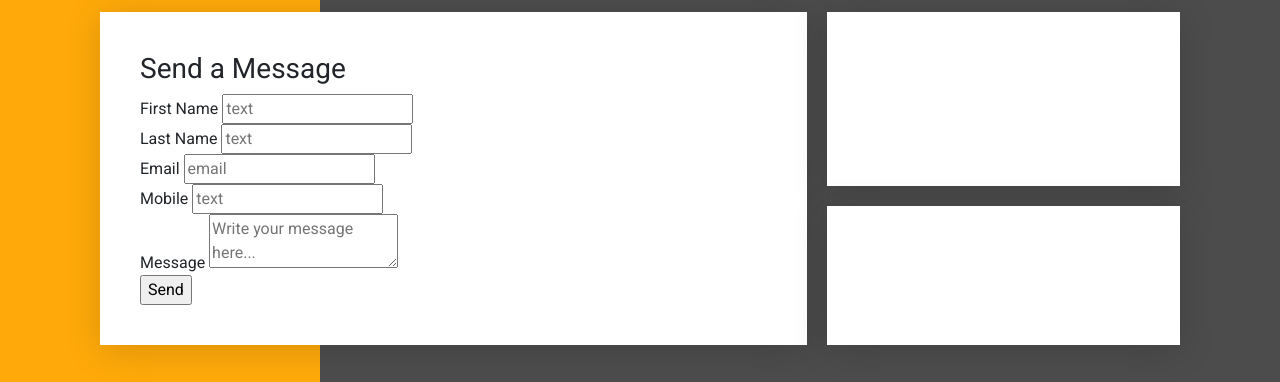
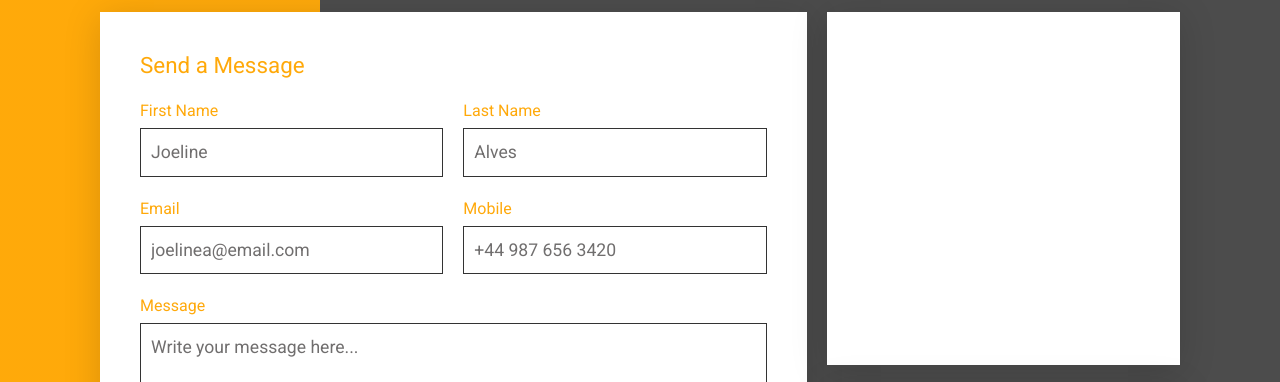
Before and after one commit to JoelineAlves/Travel_Island, a plain HTML site: page contact.html in a window 1280 px wide. Shown: the part 206-588 px from the top of the page. Drawn offline with nearby package versions, Linux system fonts and the light colour scheme.

Commit message:
style the frorm on contact page

```diff
--- a/assets/css/style.css
+++ b/assets/css/style.css
@@ -328,6 +328,75 @@ footer {
         "form map";
     grid-gap: 20px;
     margin-top: 20px;
+}
 
+.contact h3 {
+    color: rgba(255, 166, 0, 0.959);
+    font-weight: 500;
+    font-size: 1.4em;
+    margin-bottom: 10px;
+}
+
+/* Form */
+.formBox {
+    position: relative;
+    width: 100%;
+}
+
+.formBox .row50 {
+    display: flex;
+    gap: 20px;
 
 }
+
+.inputBox {
+    display: flex;
+    flex-direction: column;
+    margin-bottom: 10px;
+    width: 50%;
+
+}
+
+.formBox .row100 .inputBox {
+    width: 100%;
+}
+
+.inputBox span {
+    color: rgba(255, 166, 0, 0.959);
+    margin-top: 10px;
+    margin-bottom: 5px;
+    font-weight: 500;
+}
+
+.inputBox input {
+    padding: 10px;
+    font-size: 1.1em;
+    outline: none;
+    border: 1px solid #333;
+}
+
+.inputBox textarea {
+    padding: 10px;
+    font-size: 1.1em;
+    outline: none;
+    border: 1px solid #333;
+    resize: none;
+    min-height: 220px;
+    margin-bottom: 10px;
+
+}
+
+.inputBox input[type="submit"] {
+    background: #000000B3;
+    color: #fff;
+    border: none;
+    font-size: 1.1em;
+    max-width: 120px;
+    font-weight: 500;
+    cursor: pointer;
+    padding: 14px 15px;
+}
+
+.inputBox ::placeholder {
+    color: rgb(112, 110, 110);
+}
--- a/contact.html
+++ b/contact.html
@@ -93,21 +93,21 @@
                 <div class="row50">
                   <div class="inputBox">
                     <span>First Name</span>
-                    <input type="text" placeholder="text" />
+                    <input type="text" placeholder="Joeline" />
                   </div>
                   <div class="inputBox">
                     <span>Last Name</span>
-                    <input type="text" placeholder="text" />
+                    <input type="text" placeholder="Alves" />
                   </div>
                 </div>
                 <div class="row50">
                   <div class="inputBox">
                     <span>Email</span>
-                    <input type="email" placeholder="email" />
+                    <input type="email" placeholder="joelinea@email.com" />
                   </div>
                   <div class="inputBox">
                     <span>Mobile</span>
-                    <input type="text" placeholder="text" />
+                    <input type="text" placeholder="+44 987 656 3420" />
                   </div>
                 </div>
                 <div class="row100">
```
